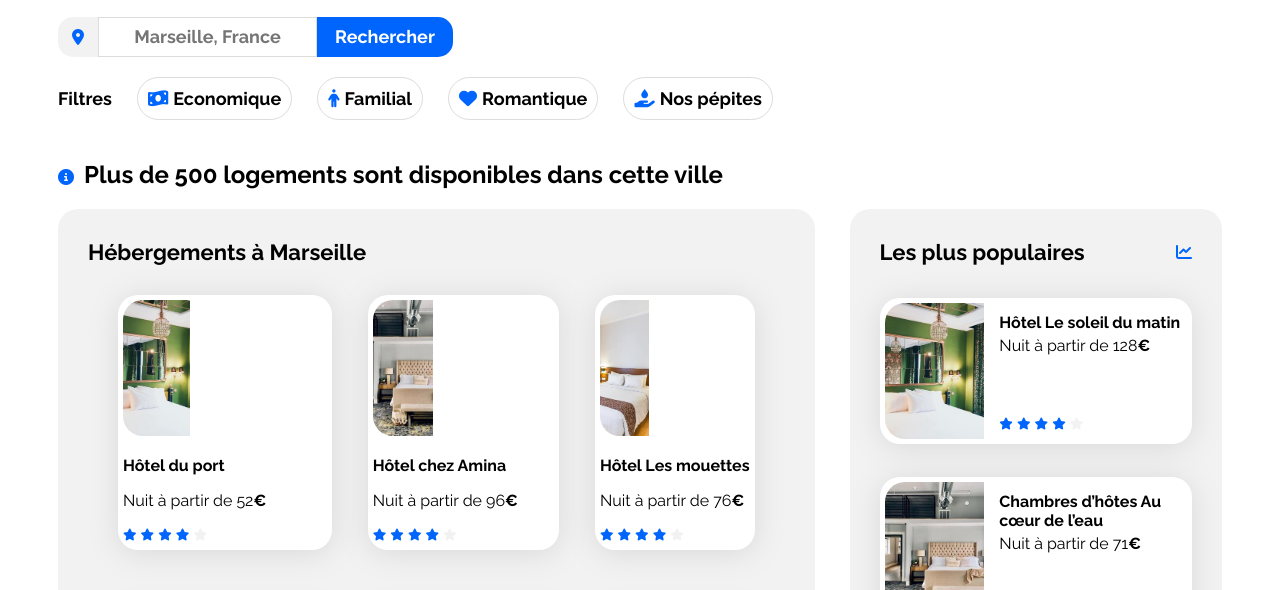
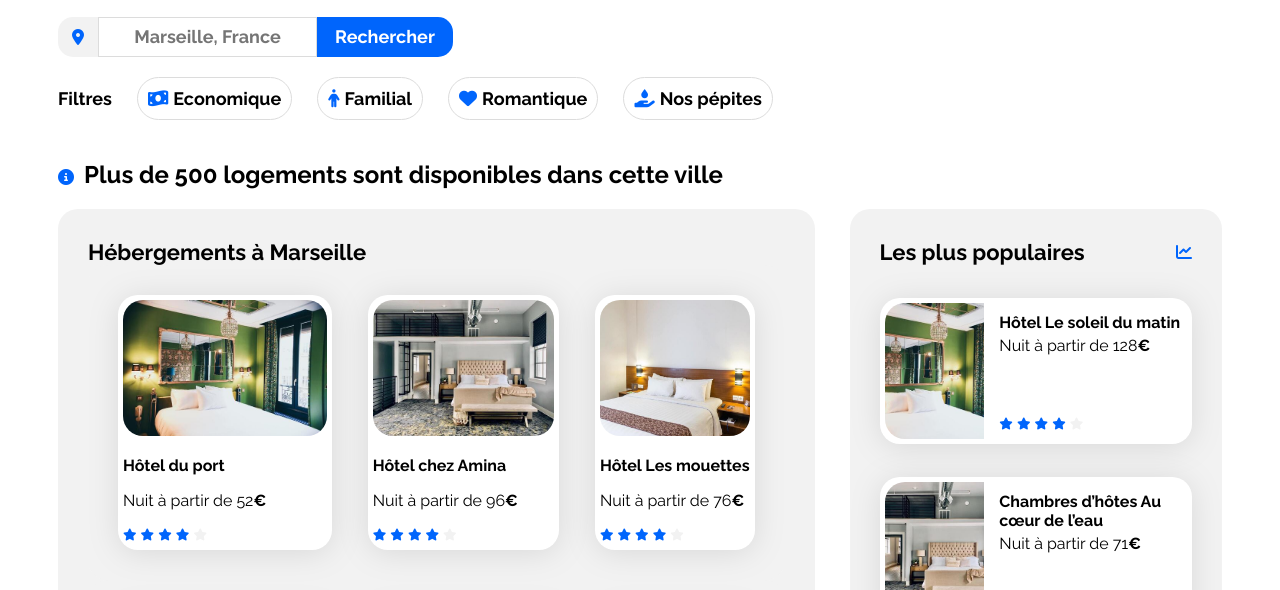
Before and after one commit to lucian-888/Projet_2, a plain HTML site: page index.html in a window 1280 px wide. Shown: the part 163-753 px from the top of the page. Drawn offline with Linux system fonts and the light colour scheme.

Commit message:
section 3 still

```diff
--- a/css/style.css
+++ b/css/style.css
@@ -135,8 +135,6 @@ a {
 
     .hebergements {
         display: flex;
-        flex-direction: column; /* Display elements as a column */
-        align-items: center; /* Align items horizontally at the center */
         width: 100%;
     }
 
@@ -291,20 +289,23 @@ a {
 }
 
 .afficher {
-    display: flex;
 
 }
 
 
+.hebergements-cards {
+    display: flex;
+    flex-direction: row;
+
+    justify-content: space-between; /* Equal space between cards */
+    align-items: center;
+}
+
 .hebergements-cards img {
-    width: 33%;
+    width: 100%; /* Take up the entire width of the container */
     height: 136px;
     border-top-left-radius: 20px;
     border-bottom-left-radius: 20px;
+    border-top-right-radius: 20px;
+    border-bottom-right-radius: 20px;
 }
-
-.hebergements-cards {
-    display: flex;
-    flex-direction: row;
-    justify-content: space-between;
-}
```
